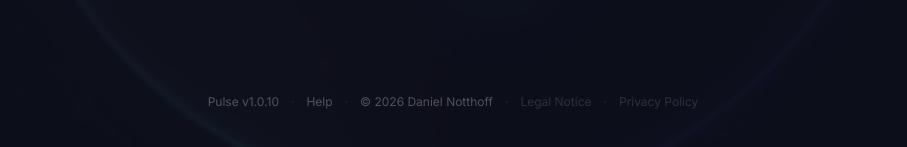
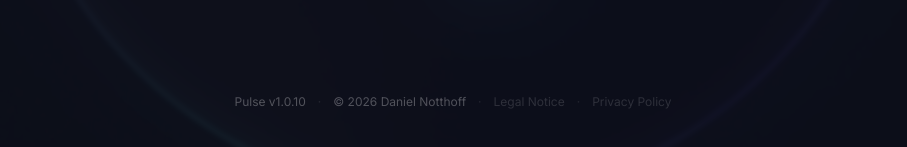
Before and after one commit to thefraggle/pulse, a React (Vite) app in the folder frontend/: page / in a window 1280 px wide. Shown: the part 650-797 px from the top of the page, without its empty margins (187-1094 px from the left). Built offline with nearby package versions, Linux system fonts and the light colour scheme; no server answers.

Commit message:
fix: hide help link in footer when not logged in

```diff
--- a/frontend/src/components/Footer.jsx
+++ b/frontend/src/components/Footer.jsx
@@ -13,6 +13,8 @@ export default function Footer({ showAdminLink = false }) {
       <a href="https://github.com/thefraggle/pulse" target="_blank" rel="noopener noreferrer" className="text-white/30 hover:text-white/60 transition-colors">
         {versionStr}
       </a>
+      {hasToken && (
+        <>
           <span className="text-white/10">·</span>
           <button
             onClick={() => window.dispatchEvent(new Event('start-tour'))}
@@ -20,6 +22,8 @@ export default function Footer({ showAdminLink = false }) {
           >
             Help
           </button>
+        </>
+      )}
       <span className="text-white/10">·</span>
       <a href="https://notthoff.org" target="_blank" rel="noopener noreferrer" className="text-white/30 hover:text-white/60 transition-colors">
         © 2026 Daniel Notthoff
```
Lines whose indentation alone changed are shown as unchanged.
